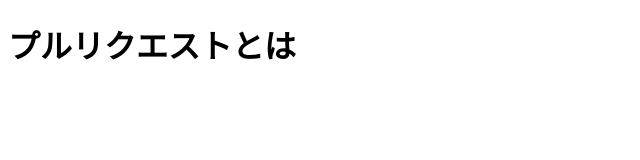
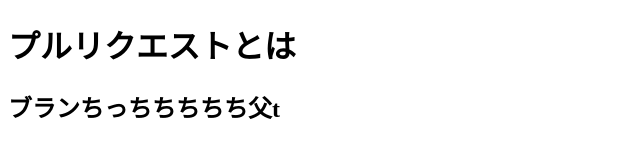
Before and after one commit to hideki4989/sozoshapullrequesttest, a plain HTML site: page index.html in a window 1280 px wide. Shown: the whole page, without its empty margins (0-640 px from the left). Drawn offline with Linux system fonts and the light colour scheme.

Commit message:
ブランチ

```diff
--- a/index.html
+++ b/index.html
@@ -7,5 +7,6 @@
 </head>
 <body>
     <h1>プルリクエストとは</h1>
+    <h2>ブランちっちちちちち父t</h2>
 </body>
 </html>
```
